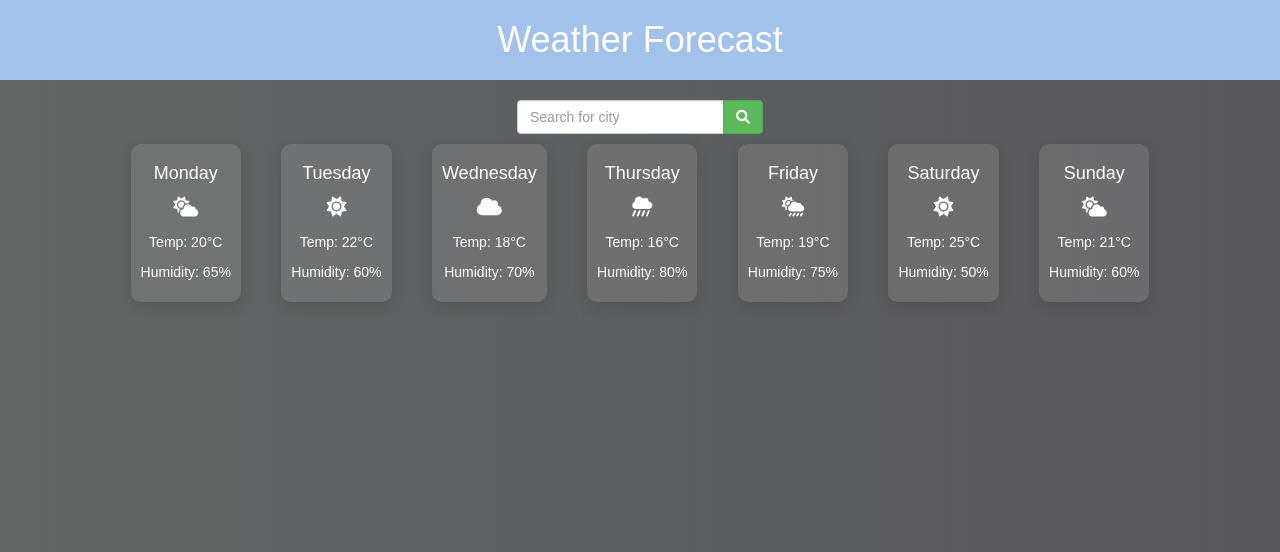
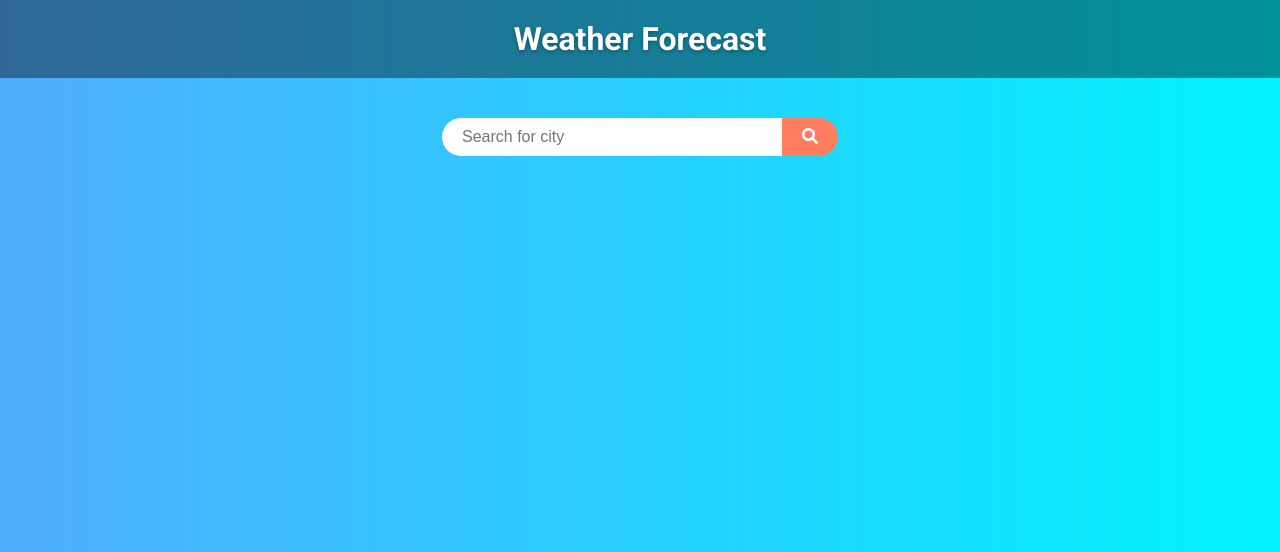
Before and after one commit to edogola4/WeatherApp, a Django app: page / in a window 1280 px wide. Shown: the top 552 px of the page. Run offline with Django 3.2, Linux system fonts and the light colour scheme; some libraries are stand-ins or nearby versions.

Commit message:
Update weather.html

```diff
--- a/weatherapp/weather/templates/weather.html
+++ b/weatherapp/weather/templates/weather.html
@@ -5,10 +5,10 @@
     <meta name="viewport" content="width=device-width, initial-scale=1.0" />
     <title>Weather App</title>
 
-    <!-- Latest compiled and minified CSS -->
+    <!-- Google Fonts -->
     <link
+      href="https://fonts.googleapis.com/css2?family=Roboto:wght@400;500;700&display=swap"
       rel="stylesheet"
-      href="https://maxcdn.bootstrapcdn.com/bootstrap/3.4.0/css/bootstrap.min.css"
     />
 
     <!-- Font Awesome for Icons -->
@@ -17,96 +17,131 @@
       href="https://cdnjs.cloudflare.com/ajax/libs/font-awesome/6.0.0-beta3/css/all.min.css"
     />
 
-    <!-- jQuery library -->
-    <script src="https://ajax.googleapis.com/ajax/libs/jquery/3.4.1/jquery.min.js"></script>
-
-    <!-- Latest compiled JavaScript -->
-    <script src="https://maxcdn.bootstrapcdn.com/bootstrap/3.4.0/js/bootstrap.min.js"></script>
-
     <style>
       body {
-        font-family: Arial, sans-serif;
-        background: linear-gradient(to right, #616566, #57595c);
-        color: #fff;
+        font-family: "Roboto", sans-serif;
+        background: linear-gradient(to right, #4facfe, #00f2fe);
+        color: #ffffff;
+        margin: 0;
+        padding: 0;
       }
+
       nav {
+        padding: 20px 0;
+        background: rgba(0, 0, 0, 0.4);
+        text-align: center;
+      }
+
+      nav h1 {
+        font-size: 2rem;
+        margin: 0;
+        color: #ffffff;
+        text-shadow: 0 2px 4px rgba(0, 0, 0, 0.3);
+      }
+
+      .container {
+        max-width: 800px;
+        margin: 0 auto;
         padding: 20px;
-        background-color: #a2c2ec;
-        color: white;
       }
-      h1 {
-        margin: 0;
-      }
-      form {
+
+      .form-inline {
+        display: flex;
+        justify-content: center;
+        align-items: center;
         margin-top: 20px;
       }
-      .input-group {
-        max-width: 500px;
+
+      .form-control {
+        border: none;
+        border-radius: 30px 0 0 30px;
+        padding: 10px 20px;
+        font-size: 1rem;
+        width: 300px;
+        outline: none;
       }
+
+      .btn-success {
+        background: #ff7e5f;
+        border: none;
+        border-radius: 0 30px 30px 0;
+        padding: 10px 20px;
+        color: white;
+        font-size: 1rem;
+        cursor: pointer;
+        transition: all 0.3s ease;
+      }
+
+      .btn-success:hover {
+        background: #feb47b;
+      }
+
       .weather-card {
-        background-color: rgba(255, 255, 255, 0.1);
+        background: rgba(255, 255, 255, 0.2);
         border-radius: 10px;
         padding: 20px;
-        margin: 10px 0;
-        box-shadow: 0 5px 15px rgba(0, 0, 0, 0.1);
-        transition: transform 0.3s ease;
+        margin: 15px 0;
+        text-align: center;
+        box-shadow: 0 8px 20px rgba(0, 0, 0, 0.2);
+        transition: transform 0.3s ease, box-shadow 0.3s ease;
       }
+
       .weather-card:hover {
         transform: scale(1.05);
+        box-shadow: 0 12px 24px rgba(0, 0, 0, 0.3);
       }
+
       .week-weather {
         display: flex;
-        justify-content: space-around;
         flex-wrap: wrap;
+        gap: 20px;
+        justify-content: center;
       }
-      .day {
-        text-align: center;
-        padding: 10px;
+
+      .day h4 {
+        margin: 0 0 10px;
+        font-weight: 500;
       }
+
       .weather-icon {
-        font-size: 2rem;
+        font-size: 3rem;
         margin-bottom: 10px;
+        color: #ffd700;
       }
-      @keyframes fadeIn {
-        0% {
-          opacity: 0;
+
+      @media (max-width: 768px) {
+        .form-control {
+          width: 80%;
         }
-        100% {
-          opacity: 1;
+
+        .btn-success {
+          width: auto;
         }
-      }
-      .fade-in {
-        animation: fadeIn 1.5s ease;
       }
     </style>
   </head>
   <body>
-    <nav class="text-center">
+    <nav>
       <h1>Weather Forecast</h1>
     </nav>
 
-    <center class="container fade-in">
-      <!-- Add CSRF Token within the form -->
+    <div class="container">
       <form method="post" class="form-inline">
         {% csrf_token %}
-        <div class="input-group">
         <input
           type="text"
           class="form-control"
           name="city"
           placeholder="Search for city"
         />
-          <div class="input-group-btn">
         <button class="btn btn-success" type="submit">
           <i class="fas fa-search"></i>
         </button>
-          </div>
-        </div>
       </form>
 
-      <div class="weather-info row">
+      <div class="weather-info">
         {% if country_code and coordinate and temp and humidity %}
-        <div class="col-md-6 col-md-offset-3 weather-card fade-in">
+        <div class="weather-card">
           <h3>Country: {{ country_code }}</h3>
           <h4>Coordinates: {{ coordinate }}</h4>
           <h4>Temperature: {{ temp }}°C</h4>
@@ -114,80 +149,21 @@
         </div>
         {% endif %}
       </div>
-    </center>
 
-    <div class="container week-weather fade-in">
+      <div class="week-weather">
         {% if forecast %}
-      <!-- Loop over forecast data dynamically -->
         {% for day in forecast %}
         <div class="day weather-card">
           <h4>{{ day.day }}</h4>
           <div class="weather-icon">
-          <i class="fas fa-cloud-sun"></i> <!-- Replace with dynamic icons -->
+            <i class="fas fa-cloud-sun"></i>
           </div>
           <p>Temp: {{ day.temp }}°C</p>
           <p>Humidity: {{ day.humidity }}%</p>
         </div>
         {% endfor %}
-      {% else %}
-      <!-- Static weather info for demo -->
-      <div class="day weather-card">
-        <h4>Monday</h4>
-        <div class="weather-icon">
-          <i class="fas fa-cloud-sun"></i>
+        {% endif %}
       </div>
-        <p>Temp: 20°C</p>
-        <p>Humidity: 65%</p>
-      </div>
-      <div class="day weather-card">
-        <h4>Tuesday</h4>
-        <div class="weather-icon">
-          <i class="fas fa-sun"></i>
-        </div>
-        <p>Temp: 22°C</p>
-        <p>Humidity: 60%</p>
-      </div>
-      <div class="day weather-card">
-        <h4>Wednesday</h4>
-        <div class="weather-icon">
-          <i class="fas fa-cloud"></i>
-        </div>
-        <p>Temp: 18°C</p>
-        <p>Humidity: 70%</p>
-      </div>
-      <div class="day weather-card">
-        <h4>Thursday</h4>
-        <div class="weather-icon">
-          <i class="fas fa-cloud-showers-heavy"></i>
-        </div>
-        <p>Temp: 16°C</p>
-        <p>Humidity: 80%</p>
-      </div>
-      <div class="day weather-card">
-        <h4>Friday</h4>
-        <div class="weather-icon">
-          <i class="fas fa-cloud-sun-rain"></i>
-        </div>
-        <p>Temp: 19°C</p>
-        <p>Humidity: 75%</p>
-      </div>
-      <div class="day weather-card">
-        <h4>Saturday</h4>
-        <div class="weather-icon">
-          <i class="fas fa-sun"></i>
-        </div>
-        <p>Temp: 25°C</p>
-        <p>Humidity: 50%</p>
-      </div>
-      <div class="day weather-card">
-        <h4>Sunday</h4>
-        <div class="weather-icon">
-          <i class="fas fa-cloud-sun"></i>
-        </div>
-        <p>Temp: 21°C</p>
-        <p>Humidity: 60%</p>
-      </div>
-      {% endif %}
     </div>
   </body>
 </html>
```
Lines whose indentation alone changed are shown as unchanged.
